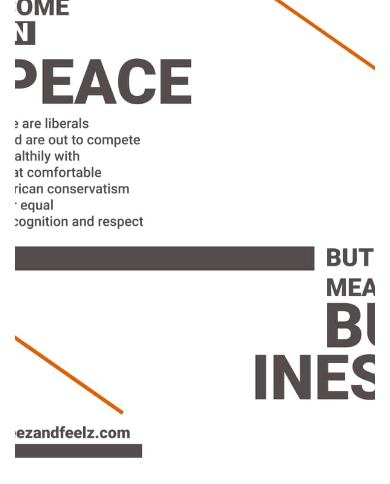
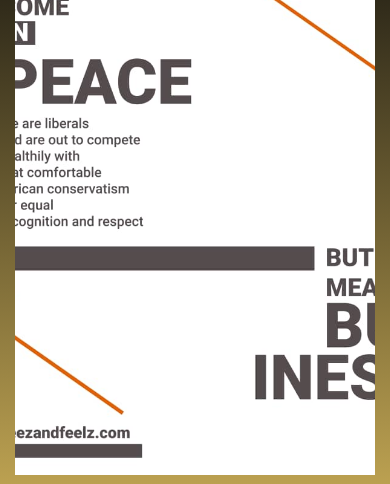
Before and after one commit to donaldnyingifa/coming-soon, a plain HTML site: page index.html in a window 390 px wide. Shown: the part 125-609 px from the top of the page. Drawn offline with nearby package versions, Linux system fonts and the light colour scheme.

Commit message:
style update

```diff
--- a/css/main.css
+++ b/css/main.css
@@ -37,21 +37,21 @@
  *
  * ------------------------------------------------------------------- */
 html {
-	font-size: 10px;
+	font-size: 100%;
 }
 @media only screen and (max-width:1024px) {
 	html {
-		font-size: 9.375px;
+		font-size: 100%;
 	}
 }
 @media only screen and (max-width:768px) {
 	html {
-		font-size: 10px;
+		font-size: 100%;
 	}
 }
 @media only screen and (max-width:400px) {
 	html {
-		font-size: 9.375px;
+		font-size: 100%;
 	}
 }
 html, body {
@@ -60,8 +60,9 @@ html, body {
 body {
 	/* background: #ffda6b; */
 	/* background: #0c0c0c; */
+	background-image: linear-gradient(#0c0c0c, #ffda6b);
 	font-family: 'Fjalla One', sans-serif;
-	font-size: 2.6rem;
+	font-size: 100%;
 	line-height: 4rem;
 	/* color: #333333; */
 	color: #0c0c0c
--- a/index.html
+++ b/index.html
@@ -62,7 +62,7 @@
    </section>
 
 
-	<section style="margin-top: 10px;">
+	<section style="margin-top: 10px; font-size: 1.3em; background-color: #fff;">
 		<div class="row">
 			<div class="col-sm-12" style=" margin-top: 10px">
 				<h2 style="text-align: center">ABOUT US</h2>
```
Also changed, not shown: 1 other file.
